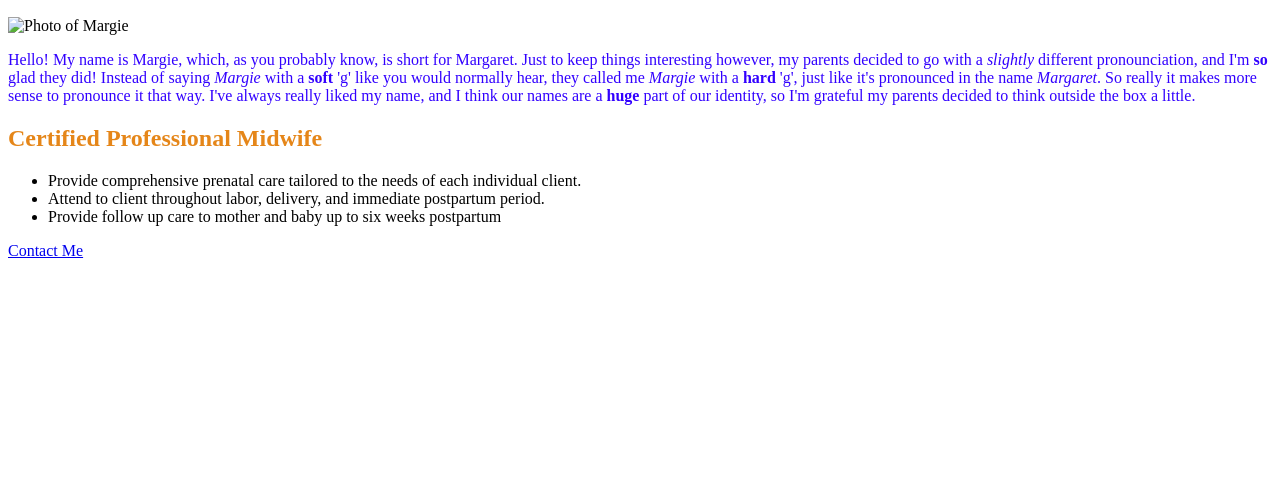
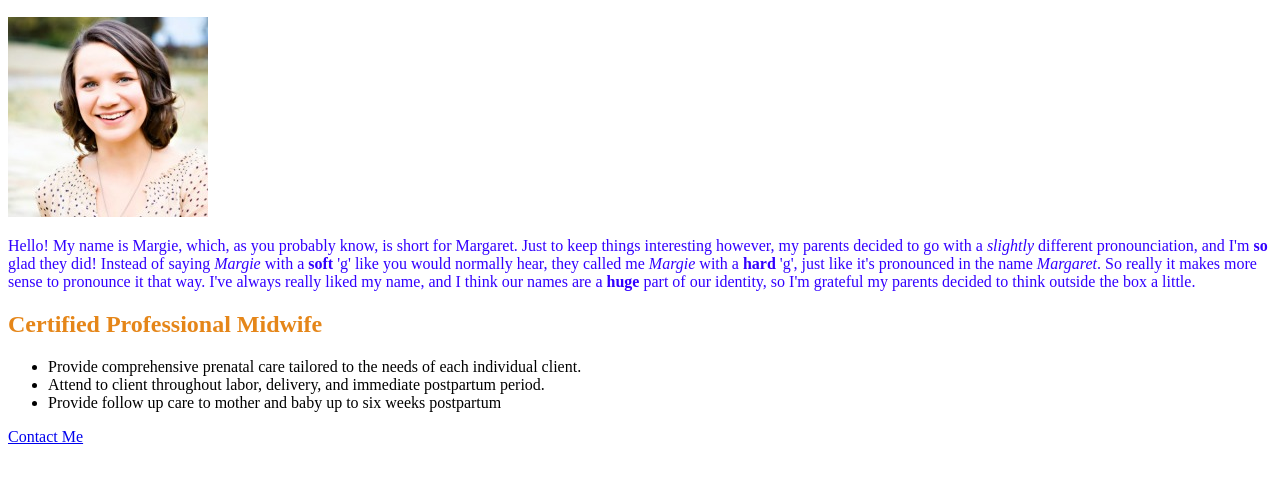
Before and after one commit to mdwf2b/mdwf2b.github.io, a plain HTML site: page index.html in a window 1280 px wide. Shown: the part 50-530 px from the top of the page. Drawn offline with Linux system fonts and the light colour scheme.

Commit message:
Correct image file reference.

```diff
--- a/index.html
+++ b/index.html
@@ -17,7 +17,7 @@
 	<h1 style="color: orange;">Margie Mohun</h1>
 	</section>
 	<section>
-		<img src="images/Margie Mohun" alt="Photo of Margie" />
+		<img src="images/Margie Mohun.jpg" alt="Photo of Margie" />
 		<p>Hello! My name is Margie, which, as you probably know, is short for Margaret. Just to keep things interesting however, my parents decided to go with a <em>slightly</em> different pronounciation, and I'm <strong>so</strong> glad they did! Instead of saying <em>Margie</em> with a <strong>soft</strong> 'g' like you would normally hear, they called me <em>Margie</em> with a <strong>hard</strong> 'g', just like it's pronounced in the name <em>Margaret</em>.  So really it makes more sense to pronounce it that way. I've always really liked my name, and I think our names are a <strong>huge</strong> part of our identity, so I'm grateful my parents decided to think outside the box a little.</p>
 	</section>
 	<section><h2>Certified Professional Midwife</h2>
```
Also changed, not shown: css/style-7.css (added).
